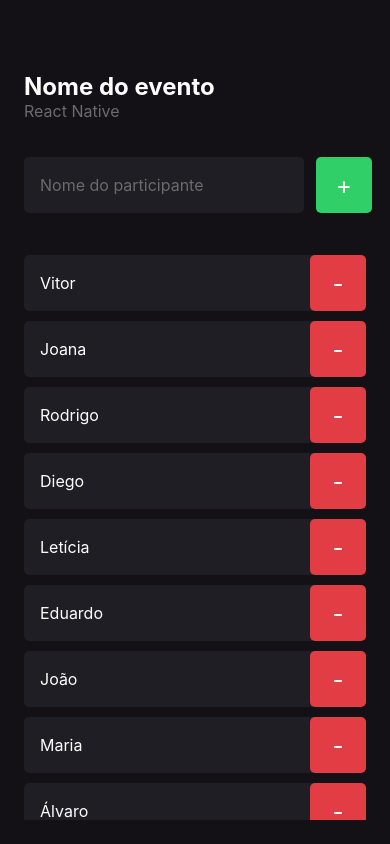
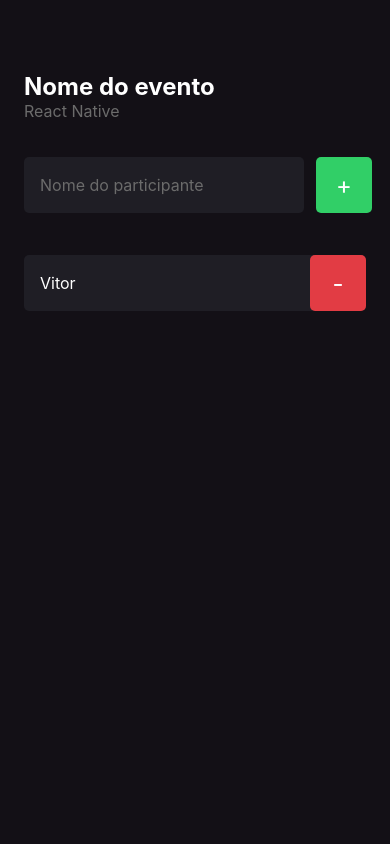
Before and after one commit to vradriano/imhere, a React Native app: screen / in a window 390 px wide. Built offline with nearby package versions, Linux system fonts and the light colour scheme.

Commit message:
add participants

```diff
--- a/src/screens/Home/index.tsx
+++ b/src/screens/Home/index.tsx
@@ -1,15 +1,18 @@
+import { useState } from 'react'
 import { Text, TextInput, View, TouchableOpacity, FlatList, Alert } from 'react-native'
 import { styles } from './styles'
 
 import { Participant } from '../components/Participant'
 
 export default function Home() {
-  const participants = ['Vitor', 'Joana', 'Rodrigo', 'Diego', 'Letícia', 'Eduardo', 'João', 'Maria', 'Álvaro', 'Valdir'];
+  const [participants, setParticipants] = useState(['Vitor'])
 
   function handleParticipantAdd() {
     if(participants.includes('Vitor')) {
       Alert.alert('Participante Existe', "Já existe um participante com esse nome na nossa lista!")
     }
+
+    setParticipants(prevState => [...prevState, 'Joana'])
   }
 
   function handleParticipantRemove( name: string ) {
```
